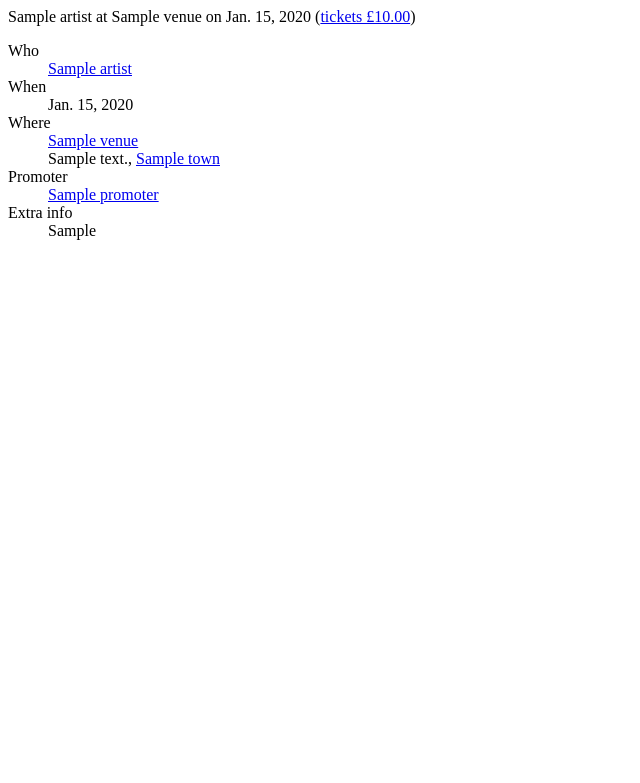
After one commit to flother/gigs, a Django app: template templates/feeds/artist_gig_description.html in a window 1280 px wide. The commit adds this page. Shown: the top 783 px of the page, without its empty margins (0-640 px from the left). Run offline with Django 3.2, Linux system fonts and the light colour scheme; the template is opened without the code that fills it: most values are stand-ins (such as "Sample title", 1, 10 or a date in 2020); some libraries are stand-ins or nearby versions.

Commit message:
Added a feed for each individual artist, listing all gigs they've played.

```diff
--- /dev/null
+++ b/templates/feeds/artist_gig_description.html
@@ -0,0 +1,21 @@
+{{ obj.artist.name }} at {{ obj.venue }} on {{ obj.date|date }} ({% if obj.cancelled %}cancelled{% else %}{% if obj.sold_out %}sold out{% else %}<a href="/buy-tickets/" title="Find out more about buying {{ obj.artist }} tickets">tickets £{{ obj.price|stringformat:"0.2f" }}</a>{% endif %}{% endif %})
+<dl>
+	<dt>Who</dt>
+	<dd>
+		<a href="{{ obj.artist.get_absolute_url }}">{{ obj.artist.name }}</a>
+	</dd>
+	<dt>When</dt>
+	<dd>{{ obj.date|date }}</dd>
+	<dt>Where</dt>
+	<dd>
+		<a href="{{ obj.venue.get_absolute_url }}">{{ obj.venue.name }}</a>{% if obj.venue.address %}<br />{{ obj.venue.address }}{% endif %}, <a href="{{ obj.venue.town.get_absolute_url }}">{{ obj.venue.town }}</a>
+	</dd>
+	{% if obj.promoter %}
+		<dt>Promoter</dt>
+		<dd><a href="{{ obj.promoter.get_absolute_url }}">{{ obj.promoter.name }}</a></dd>
+	{% endif %}
+	{% if obj.extra_information %}
+		<dt>Extra info</dt>
+		<dd>{{ obj.extra_information|capfirst }}</dd>
+	{% endif %}
+</dl>
--- a/templates/gigs/artist_detail.html
+++ b/templates/gigs/artist_detail.html
@@ -3,6 +3,10 @@
 
 {% block title %}{{ artist.name }}{% endblock %}
 {% block content_title %}{{ artist.name }}{% endblock %}
+{% block extra_head %}
+	<link href="{% url gigs_feeds "artists" %}{{ artist.slug }}/" rel="alternate" type="application/rss+xml" title="Feed for {{ artist.title }}" />
+	{{ block.super }}
+{% endblock %}
 {% block body_id %}artist{% endblock %}
 
 {% block content_intro %}
--- a/urls.py
+++ b/urls.py
@@ -3,13 +3,14 @@ from django.views.generic.date_based import archive_year, archive_month,\
     archive_day
 from django.views.generic.list_detail import object_list, object_detail
 
-from gigs.feeds import LatestGigs
+from gigs.feeds import LatestGigs, ArtistGigFeed
 from gigs.models import Gig, Artist, Town, Promoter
 from gigs import views
 
 
 feeds = {
     'latest-gigs': LatestGigs,
+    'artists': ArtistGigFeed,
 }
 
 
```
Also changed, not shown: feeds.py (+44 -1 lines).
